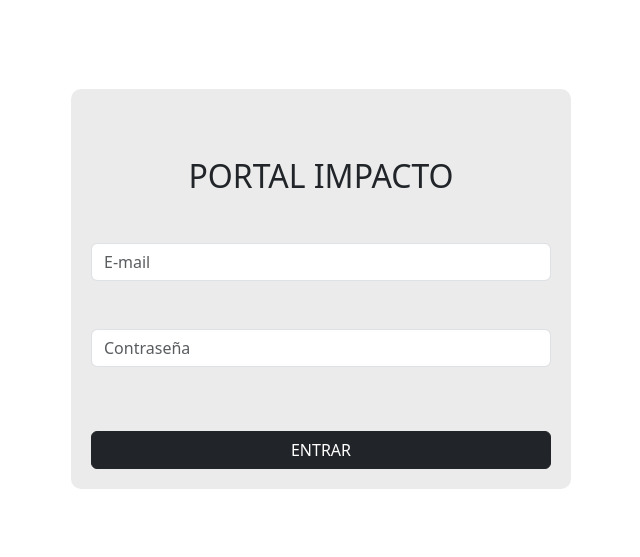
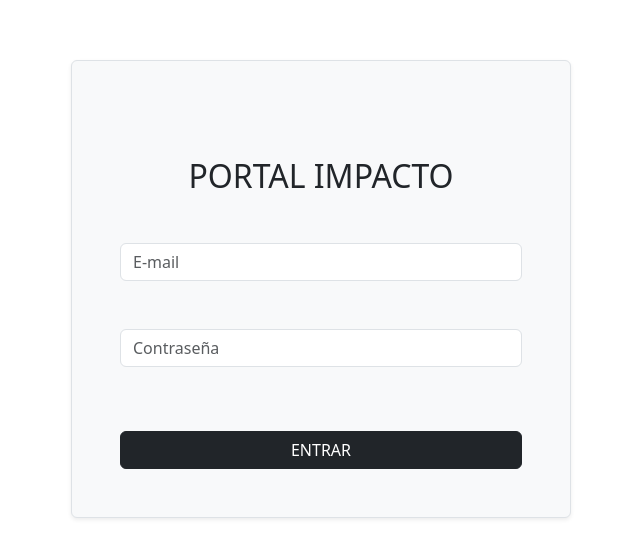
Before and after one commit to katk4tkat/portal_impacto, a React (Vite) app: page /login in a window 1280 px wide. Shown: the part 111-668 px from the top of the page, without its empty margins (319-959 px from the left). Built offline with nearby package versions, Linux system fonts and the light colour scheme; no server answers.

Commit message:
style: update styles in Login

```diff
--- a/src/components/Login/Login.jsx
+++ b/src/components/Login/Login.jsx
@@ -28,20 +28,21 @@ function Login() {
   };
 
   return (
-    <div
-      className="d-flex align-items-center justify-content-center"
+    <section
+      id="login"
+      className="d-flex align-items-center justify-content-center bg-white"
       style={{ height: "100vh" }}
     >
       <div
-        className="text-center"
+        className="container p-5 text-center bg-light shadow-sm rounded border"
         style={{
-          backgroundColor: "#EBEBEB",
-          padding: "20px",
-          borderRadius: "10px",
-          width: "500px",
+          maxWidth: "500px",
+          minHeightt: "500px",
         }}
       >
-        <h2 className="mt-5">PORTAL IMPACTO</h2>
+        <div className="text-center">
+          <h2 className="mt-5">PORTAL IMPACTO</h2>
+        </div>
         <form onSubmit={handleSubmit(onSubmit)}>
           <div className="form-group">
             <Controller
@@ -53,8 +54,7 @@ function Login() {
                 <input
                   type="email"
                   {...field}
-                  className="form-control mt-5 mb-5"
-                  style={{ backgroundColor: "white" }}
+                  className="form-control mt-5 mb-5 bg-white"
                   placeholder="E-mail"
                   autoComplete="email"
                 />
@@ -74,8 +74,7 @@ function Login() {
                 <input
                   type="password"
                   {...field}
-                  className="form-control mb-5 col-8"
-                  style={{ backgroundColor: "white" }}
+                  className="form-control mb-5 col-8 bg-white"
                   placeholder="Contraseña"
                   autoComplete="current-password"
                 />
@@ -89,7 +88,7 @@ function Login() {
           <div className="form-group">
             <button
               type="submit"
-              className="btn btn-dark btn-block mt-3 col-8"
+              className="btn btn-dark btn-block mt-3"
               style={{ width: "100%" }}
             >
               ENTRAR
@@ -97,7 +96,7 @@ function Login() {
           </div>
         </form>
       </div>
-    </div>
+    </section>
   );
 }
 
```
